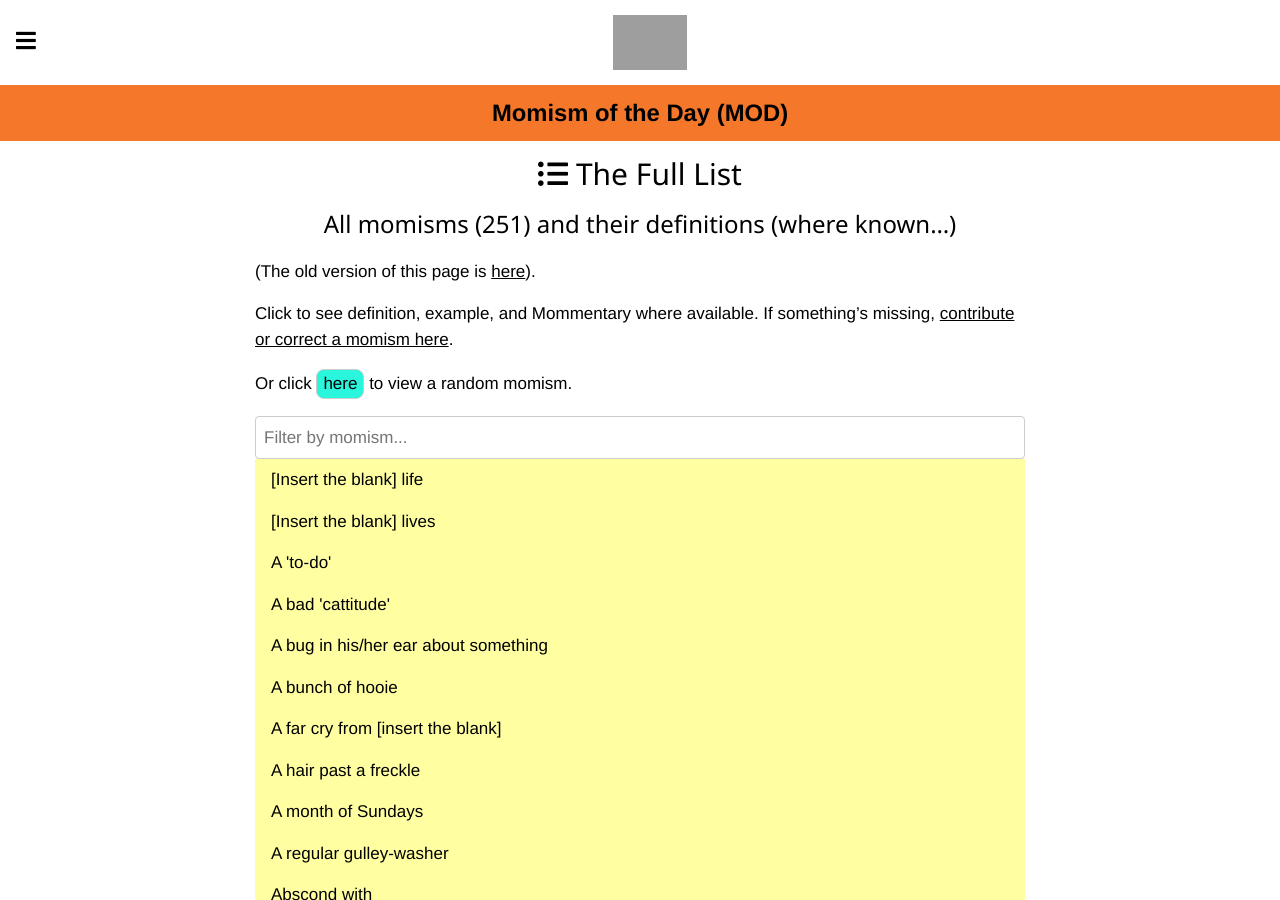
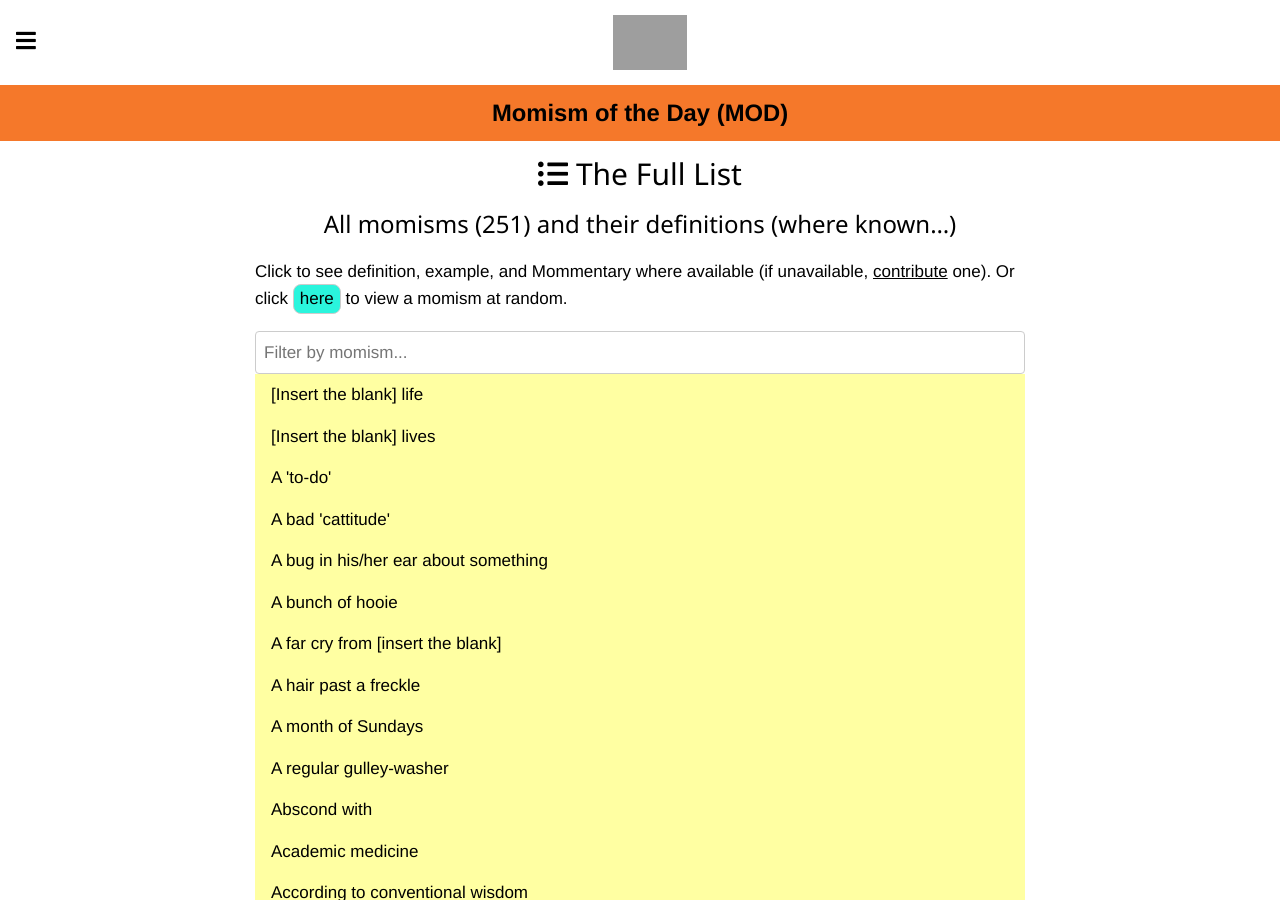
Before and after one commit to summerhays/new_momisms, a Jekyll site: the page built from list.md, in a window 1280 px wide and 900 px high. Built offline with Jekyll 4.4.1, drawn with Linux system fonts in a browser that asks for light colours; grey boxes are pictures that could not be loaded.

Commit message:
Update list.md

```diff
--- a/list.md
+++ b/list.md
@@ -6,11 +6,7 @@ id: list
 ### All momisms ({{ site.data.momisms.size }}) and their definitions (where known...)
 {: class="center"}
 
-(The old version of this page is [here](/old_list.html)).
-
-Click to see definition, example, and Mommentary where available. If something's missing, [contribute or correct a momism here](https://docs.google.com/forms/d/e/1FAIpQLSdfmzsR2Z4hB9AG-CfEiPwZClB78tSY3SPVOWi4XbDCeGZQog/viewform){: target="_blank"}.
-
-Or click <button class="randombtn color-triad-2 w3-round-large w3-border w3-ripple" onclick="randomMomism()">here</button> to view a random momism.
+Click to see definition, example, and Mommentary where available (if unavailable, [contribute](/contribute.html) one). Or click <button class="randombtn color-triad-2 w3-round-large w3-border w3-ripple" onclick="randomMomism()">here</button> to view a momism at random.
 <br>
 
 {% assign counter = 0 %}
```
